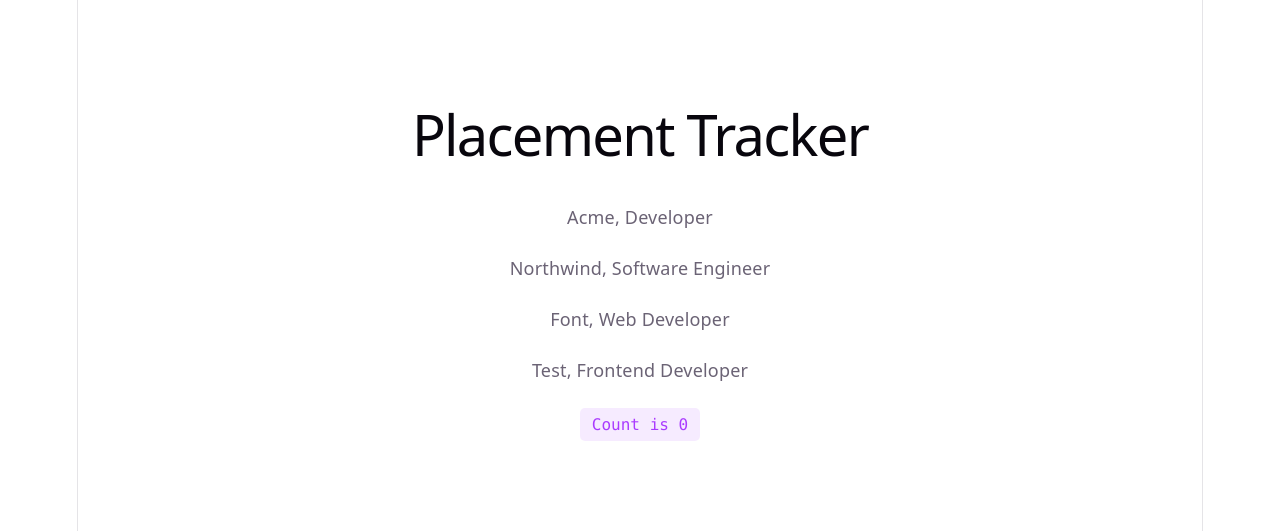
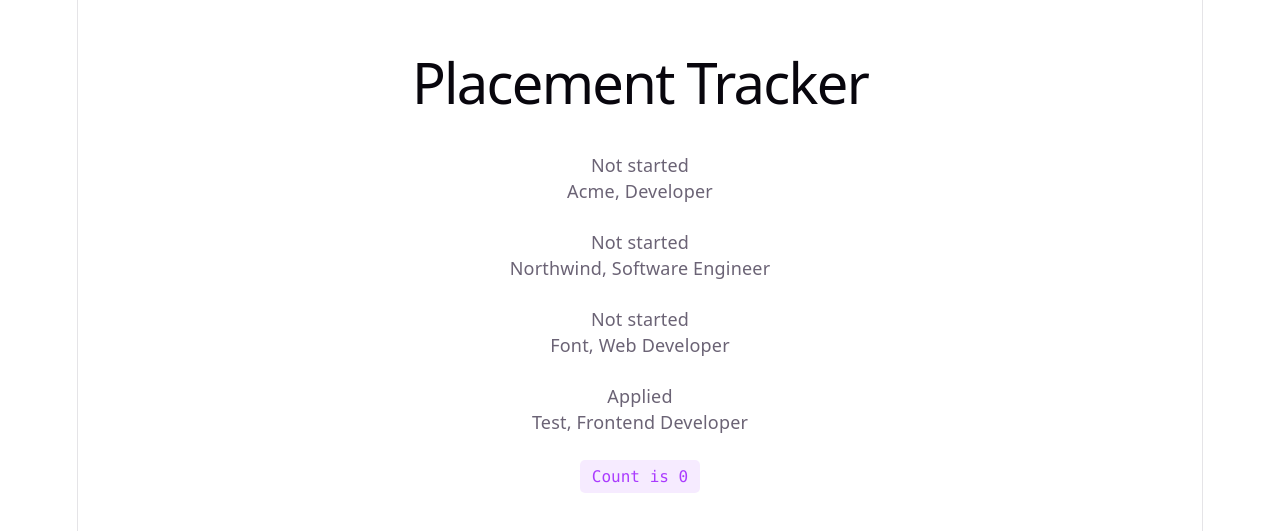
Before and after one commit to MutindaMutio/Placement-Tracker, a React (Vite) app in the folder client/: page / in a window 1280 px wide. Shown: the part 123-654 px from the top of the page. Built offline with nearby package versions, Linux system fonts and the light colour scheme.

Commit message:
Add status span to ApplicationRow so each row shows its status

```diff
--- a/client/src/ApplicationRow.tsx
+++ b/client/src/ApplicationRow.tsx
@@ -7,6 +7,7 @@ type ApplicationRowProps = {
 export function ApplicationRow({ application }: ApplicationRowProps) {
   return (
     <div>
+      <span>{application.status}</span>
       <p>{application.company}, {application.role}</p>
     </div>
   );
```
